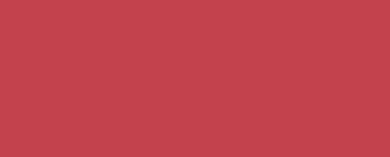
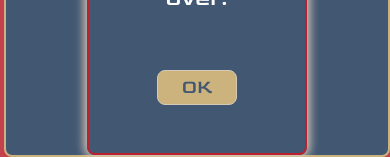
Before and after one commit to marefpceo/memory-card-app, a React (Vite) app: page / in a window 390 px wide. Shown: the part 1287-1444 px from the top of the page. Before the commit the page ends 844 px from the top, so only its background shows below. Built offline with nearby package versions, Linux system fonts and the light colour scheme; no server answers.

Commit message:
Completed app functionality logic
App needs to be made responsive

```diff
--- a/src/components/App.jsx
+++ b/src/components/App.jsx
@@ -1,12 +1,26 @@
 import { useEffect, useState } from 'react';
 import '../styles/App.css';
-import Header from './Header';
-import Card from './Card';
+import Header from './Header.jsx';
+import Card from './Card.jsx';
+import Modal from './Modal.jsx';
+import { startGame, endGame } from './Data';
 
 function App() {
   const [data, setData] = useState([]);
   const [score, setScore] = useState(0);
   const [bestScore, setBestScore] = useState(0);
+  const [message, setMessage] = useState(startGame);
+  const [toggle, setToggle] = useState(0);
+
+  function handleButtonClick() {
+    if (toggle === 0) {
+      document.querySelector('.modal').style.display = 'none';
+      setToggle(1);
+      setMessage(endGame);
+    } else {
+      document.querySelector('.modal').style.display = 'none';
+    }
+  }
 
   function shuffleCards(inputArray) {
     return inputArray
@@ -16,6 +30,7 @@ function App() {
   }
 
   function gameOver() {
+    document.querySelector('.modal').style.display = 'flex';
     if (bestScore < score) {
       setBestScore(score);
     }
@@ -27,7 +42,7 @@ function App() {
     );
   }
 
-  function handleClick(e) {
+  function handleCardClick(e) {
     const selectedTarget = e.target.parentElement.parentElement.id;
     const selectedId = selectedTarget.replace('card-', '');
     let gamePlay = true;
@@ -78,16 +93,15 @@ function App() {
     getData();
   }, []);
 
-  console.log(data);
-
   return (
     <div className='container'>
       <Header bestScore={bestScore} score={score} />
+      <Modal text={message} handleButtonClick={handleButtonClick} />
       <div className='card-area'>
         {data.map((character) => {
           return (
             <Card
-              handleClick={handleClick}
+              handleCardClick={handleCardClick}
               key={character.id}
               id={character.id}
               name={character.fName + ' ' + character.lName}
--- a/src/components/Card.jsx
+++ b/src/components/Card.jsx
@@ -1,9 +1,9 @@
 import PropTypes from 'prop-types';
 import '../styles/Card.css';
 
-function Card({ name, image, id, handleClick }) {
+function Card({ name, image, id, handleCardClick }) {
   return (
-    <div className='card' id={`card-${id}`} onClick={handleClick}>
+    <div className='card' id={`card-${id}`} onClick={handleCardClick}>
       <div className='card-image'>
         <img src={image} alt='' className='character-image' />
       </div>
@@ -18,7 +18,7 @@ Card.propTypes = {
   name: PropTypes.string,
   image: PropTypes.string,
   id: PropTypes.number,
-  handleClick: PropTypes.func,
+  handleCardClick: PropTypes.func,
 };
 
 export default Card;
--- /dev/null
+++ b/src/components/Data.jsx
@@ -0,0 +1,4 @@
+export const startGame =
+  'The object of the game is to select as many cards as you can without selecting a card more than once. If you select a card that has already been selected, the game is over.';
+
+export const endGame = 'Game Over!! Try again!';
--- /dev/null
+++ b/src/components/Modal.jsx
@@ -0,0 +1,24 @@
+import PropTypes from 'prop-types';
+import '../styles/Modal.css';
+
+function Modal({ text, handleButtonClick }) {
+  return (
+    <div className='modal'>
+      <div className='modal-main'>
+        <div className='modal-text'>
+          <p>{text}</p>
+        </div>
+        <button type='buttton' id='modal-button' onClick={handleButtonClick}>
+          OK
+        </button>
+      </div>
+    </div>
+  );
+}
+
+Modal.propTypes = {
+  text: PropTypes.string,
+  handleButtonClick: PropTypes.func,
+};
+
+export default Modal;
--- /dev/null
+++ b/src/styles/Modal.css
@@ -0,0 +1,48 @@
+.modal {
+  display: flex;
+  flex-direction: column;
+  justify-content: center;
+  align-items: center;
+  width: 98%;
+  min-height: 75%;
+  position: absolute;
+  top: 20%;
+  left: 1%;
+  z-index: 99;
+  background-color: var(--color-3);
+  color: #ffffff;
+  border: 2px solid var(--color-2);
+  border-radius: 8px;
+}
+
+.modal-main {
+  font-size: 1.5rem;
+  line-height: 4rem;
+  max-width: 40%;
+  padding: 2rem;
+  border: 2px solid var(--color-4);
+  border-radius: 8px;
+  box-shadow: 0 0 10px 3px var(--color-1);
+}
+
+#modal-button {
+  margin: 1rem;
+  width: 80px;
+  height: 35px;
+  border-radius: 8px;
+  border: 1pt solid var(--color-1);
+  background-color: var(--color-2);
+  color: var(--color-3);
+  font-size: 1.2rem;
+  font-family: Goldman;
+}
+
+#modal-button:hover {
+  transform: scale(1.05);
+  box-shadow: 0 0 8px 2px var(--color-1);
+  color: #ffffff;
+}
+
+#modal-button:active {
+  transform: scale(1);
+}
```
